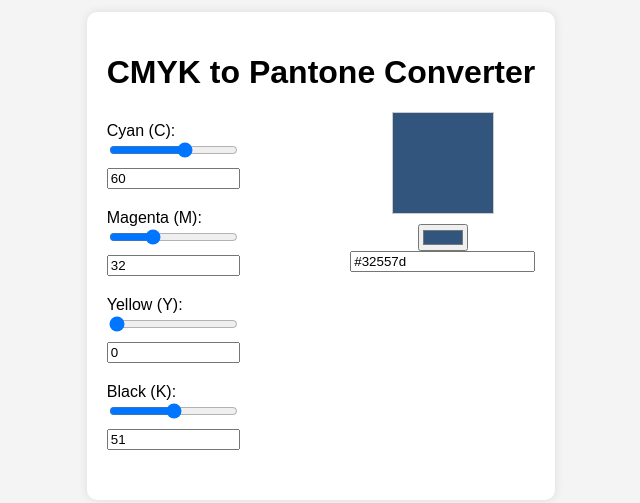
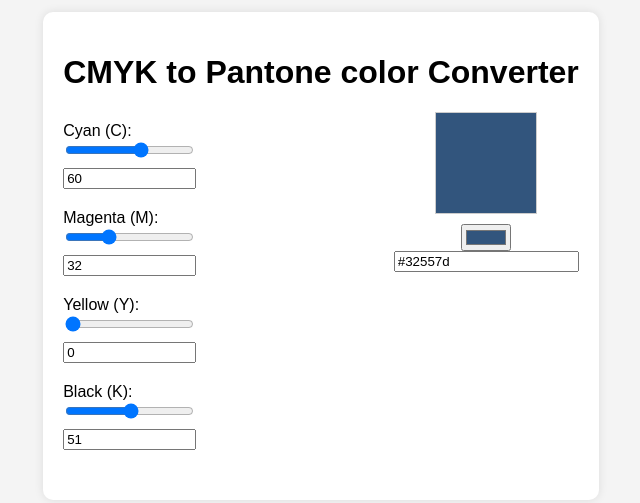
Before and after one commit to mahbub-next/CMYK-to-Pantone-Converter, a plain HTML site: page index.html in a window 1280 px wide. Shown: the part 152-655 px from the top of the page, without its empty margins (319-959 px from the left). Drawn offline with Linux system fonts and the light colour scheme; no server answers.

Commit message:
index.html file update

```diff
--- a/index.html
+++ b/index.html
@@ -8,7 +8,7 @@
 </head>
 <body>
     <div class="container">
-        <h1>CMYK to Pantone Converter</h1>
+        <h1>CMYK to Pantone color Converter</h1>
         <div class="converter">
             <div class="color-inputs">
                 <label for="cyan">Cyan (C):</label>
```
